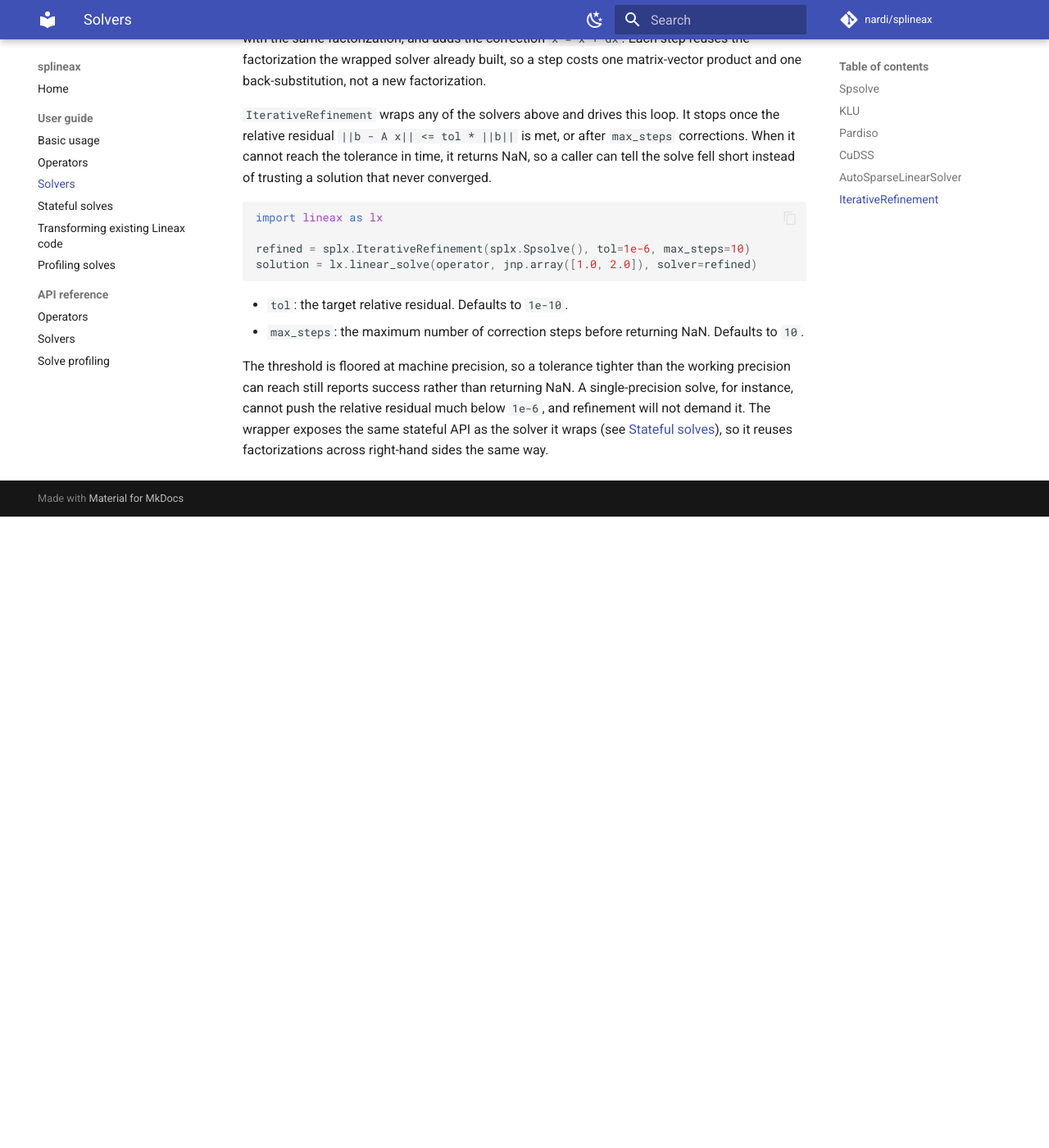
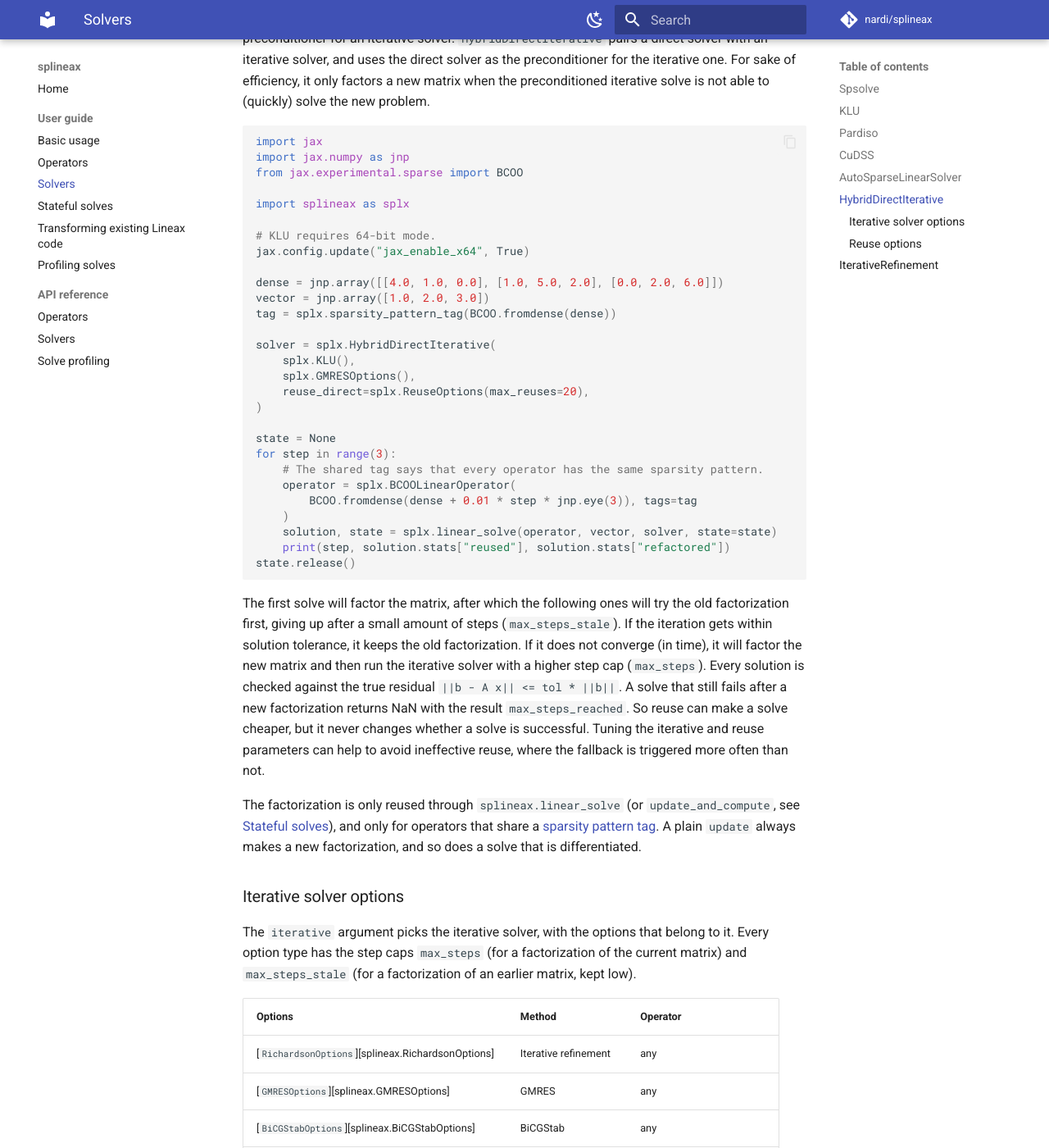
Before and after one commit to nardi/splineax, an MkDocs documentation site: the page built from docs/guide/solvers.md, in a window 1280 px wide and 1400 px high, scrolled down 3954 px. Shown: the whole window at 82% size. Built offline with MkDocs 1.6.1 and Material for MkDocs 9.7.7, drawn with Linux system fonts in a browser that asks for light colours; comment, search, counter and statistics services are not loaded; before the commit the page ends 4584 px from its top, so only the background shows below that; some of the changed text lies outside the part shown.

Commit message:
docs: Document `HybridDirectIterative`
The solver guide presents `HybridDirectIterative` as the general solver, with its iterative options and reuse limits, and `IterativeRefinement` as a special case. The stateful guide covers `update_and_compute`. The API page, README, index and profiling guide list the new names, and the Auto examples use `iterative`.

````diff
--- a/docs/guide/solvers.md
+++ b/docs/guide/solvers.md
@@ -1,8 +1,8 @@
 # Solvers
 
 `splineax` provides five sparse direct solvers, plus
-[`IterativeRefinement`][splineax.IterativeRefinement], which wraps any of them to sharpen
-a solution. All implement Lineax's `AbstractLinearSolver` interface (so they work with
+[`HybridDirectIterative`][splineax.HybridDirectIterative], which pairs any of them with
+an iterative solver. All implement Lineax's `AbstractLinearSolver` interface (so they work with
 `lineax.linear_solve`) and the [`SparseLinearSolver`][splineax.SparseLinearSolver] protocol
 (factorization reuse, see [Stateful solves](stateful.md)). All handle **square,
 nonsingular** operators only.
@@ -153,21 +153,102 @@ gpu_solver = splx.AutoSparseLinearSolver(platform="gpu")  # -> CuDSS if installe
 
 This is the recommended default when you want portable code that uses
 `Pardiso`/`KLU`/`CuDSS` where available and `Spsolve` elsewhere. By default it also
-refines every solution with iterative refinement (see below). Pass
-`iterative_refinement=False` to solve with the chosen direct solver alone.
+refines every solution with [iterative refinement](#iterativerefinement). Pass
+`iterative=False` to solve with the chosen direct solver alone.
 
 ```{.python continuation}
 # The direct solve, refined until the residual is small (the default).
 refining = splx.AutoSparseLinearSolver()
 
 # The direct solve on its own.
-plain = splx.AutoSparseLinearSolver(iterative_refinement=False)
+plain = splx.AutoSparseLinearSolver(iterative=False)
 
 # A looser tolerance and a lower step cap.
 tuned = splx.AutoSparseLinearSolver(
-    iterative_refinement=splx.IterativeRefinementSettings(tol=1e-8, max_steps=5)
+    iterative=splx.IterativeRefinementSettings(tol=1e-8, max_steps=5)
 )
 ```
+
+## `HybridDirectIterative`
+
+A direct solver factors a matrix once and then solves cheaply, but a new matrix needs a
+new factorization. When the matrix changes a little between solves, the factorization of
+an earlier matrix still comes close to solving the new problem. This means that it can serve as a good preconditioner for an iterative solver. `HybridDirectIterative` pairs a direct
+solver with an iterative solver, and uses the direct solver as the preconditioner for the iterative one.
+For sake of efficiency, it only factors a new matrix when the preconditioned iterative solve is not able to (quickly) solve the new problem.
+
+```python
+import jax
+import jax.numpy as jnp
+from jax.experimental.sparse import BCOO
+
+import splineax as splx
+
+# KLU requires 64-bit mode.
+jax.config.update("jax_enable_x64", True)
+
+dense = jnp.array([[4.0, 1.0, 0.0], [1.0, 5.0, 2.0], [0.0, 2.0, 6.0]])
+vector = jnp.array([1.0, 2.0, 3.0])
+tag = splx.sparsity_pattern_tag(BCOO.fromdense(dense))
+
+solver = splx.HybridDirectIterative(
+    splx.KLU(),
+    splx.GMRESOptions(),
+    reuse_direct=splx.ReuseOptions(max_reuses=20),
+)
+
+state = None
+for step in range(3):
+    # The shared tag says that every operator has the same sparsity pattern.
+    operator = splx.BCOOLinearOperator(
+        BCOO.fromdense(dense + 0.01 * step * jnp.eye(3)), tags=tag
+    )
+    solution, state = splx.linear_solve(operator, vector, solver, state=state)
+    print(step, solution.stats["reused"], solution.stats["refactored"])
+state.release()
+```
+
+The first solve will factor the matrix, after which the following ones will try the old factorization first, giving up after a small amount of steps (`max_steps_stale`). If the iteration gets within solution tolerance, it keeps the old
+factorization. If it does not converge (in time), it will factor the new matrix and then run the
+iterative solver with a higher step cap (`max_steps`). Every solution is checked
+against the true residual `||b - A x|| <= tol * ||b||`. A solve that still fails after a
+new factorization returns NaN with the result `max_steps_reached`. So reuse can make a solve cheaper, but it
+never changes whether a solve is successful. Tuning the iterative and reuse parameters can help to avoid ineffective reuse, where the fallback is triggered more often than not.
+
+The factorization is only reused through `splineax.linear_solve` (or `update_and_compute`,
+see [Stateful solves](stateful.md)), and only for operators that share a
+[sparsity pattern tag](stateful.md#shared-patterns-between-operators). A plain `update`
+always makes a new factorization, and so does a solve that is differentiated.
+
+### Iterative solver options
+
+The `iterative` argument picks the iterative solver, with the options that belong to it.
+Every option type has the step caps `max_steps` (for a factorization of the current
+matrix) and `max_steps_stale` (for a factorization of an earlier matrix, kept low).
+
+| Options | Method | Operator |
+| --- | --- | --- |
+| [`RichardsonOptions`][splineax.RichardsonOptions] | Iterative refinement | any |
+| [`GMRESOptions`][splineax.GMRESOptions] | GMRES | any |
+| [`BiCGStabOptions`][splineax.BiCGStabOptions] | BiCGStab | any |
+| [`CGOptions`][splineax.CGOptions] | Conjugate gradients | symmetric positive definite |
+
+`CGOptions` needs the operator to carry `lineax.positive_semidefinite_tag`. The default is
+`GMRESOptions`. `RichardsonOptions` repeats the direct solve on the residual, which is
+iterative refinement. Each of its steps costs one back-substitution and one matrix-vector
+product. The Krylov methods can converge when the old factorization is too far off for
+Richardson iteration.
+
+### Reuse options
+
+`reuse_direct` is `True` by default. Pass `False` to factor every new matrix, or a
+[`ReuseOptions`][splineax.ReuseOptions] to set the limits. `max_reuses` is the number of
+solves in a row that may use the same factorization. `slow_fraction` is the fraction of
+`max_steps_stale` that a reuse may use before the next solve makes a new factorization.
+
+Reuse pays off when making a factorization costs much more than a few back-substitutions,
+which holds for large matrices. For a small matrix, a new factorization can be cheaper
+than the stale solve.
 
 ## `IterativeRefinement`
 
@@ -186,7 +267,7 @@ tell the solve fell short instead of trusting a solution that never converged.
 import lineax as lx
 
 refined = splx.IterativeRefinement(splx.Spsolve(), tol=1e-6, max_steps=10)
-solution = lx.linear_solve(operator, jnp.array([1.0, 2.0]), solver=refined)
+solution = lx.linear_solve(operator, vector, solver=refined)
 ```
 
 - `tol`: the target relative residual. Defaults to `1e-10`.
@@ -199,3 +280,7 @@ solve, for instance, cannot push the relative residual much below `1e-6`, and re
 will not demand it. The wrapper exposes the same stateful API as the solver it wraps (see
 [Stateful solves](stateful.md)), so it reuses factorizations across right-hand sides the
 same way.
+
+Under the hood, `IterativeRefinement` consists of a
+[`HybridDirectIterative`](#hybriddirectiterative) solver with a `Richardson` iteration, and
+no reuse of the direct solver state.
````
Also changed, not shown: README.md (+4 -2 lines), docs/api/solvers.md (+36 -0 lines), docs/guide/profiling.md (+3 -3 lines), docs/guide/stateful.md (+3 -0 lines), docs/index.md (+4 -2 lines).
